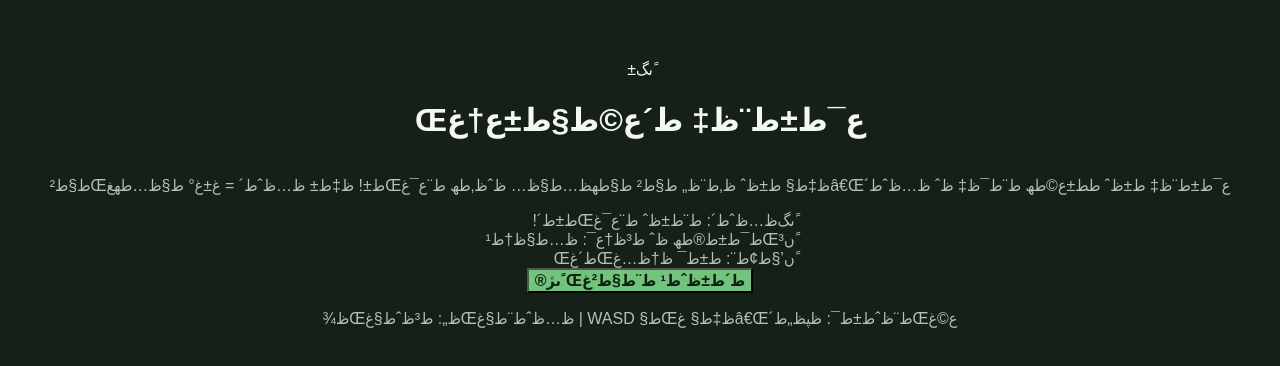
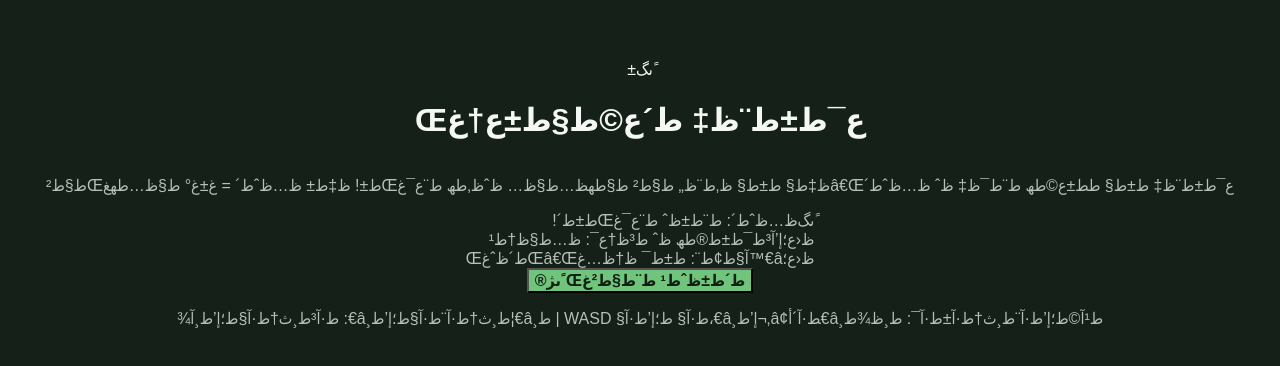
Before and after one commit to hoseinbz79/cat-hunter, a React (Vite) app: page / in a window 1280 px wide. Shown: the part 198-564 px from the top of the page. Built offline with nearby package versions, Linux system fonts and the light colour scheme.

Commit message:
Update Game.tsx

```diff
--- a/src/pages/Game.tsx
+++ b/src/pages/Game.tsx
@@ -430,7 +430,7 @@ export default function Game() {
           </h1>
 
           <p className="text-secondary text-sm leading-relaxed max-w-xs">
-            ع¯ط±ط¨ظ‡ ط±ظˆ ط­ط±ع©طھ ط¨ط¯ظ‡ ظˆ ظ…ظˆط´â€Œظ‡ط§ ط±ظˆ ظ‚ط¨ظ„ ط§ط² ط§طھظ…ط§ظ… ظˆظ‚طھ ط¨ع¯غŒط±!
+            ع¯ط±ط¨ظ‡ ط±ط§ ط­ط±ع©طھ ط¨ط¯ظ‡ ظˆ ظ…ظˆط´â€Œظ‡ط§ ط±ط§ ظ‚ط¨ظ„ ط§ط² ط§طھظ…ط§ظ… ظˆظ‚طھ ط¨ع¯غŒط±!
             ظ‡ط± ظ…ظˆط´ = غ±غ° ط§ظ…طھغŒط§ط²
           </p>
 
@@ -441,13 +441,13 @@ export default function Game() {
             </div>
 
             <div className="flex items-center gap-2">
-              <span>ًںŒ³</span>
+              <span>ظ‹ع؛إ’آ³</span>
               <span>ط¯ط±ط®طھ ظˆ ط³ظ†ع¯: ظ…ط§ظ†ط¹</span>
             </div>
 
             <div className="flex items-center gap-2">
-              <span>ًں’§</span>
-              <span>ط¢ط¨: ط±ط¯ ظ†ظ…غŒط´غŒ</span>
+              <span>ظ‹ع؛â€™آ§</span>
+              <span>ط¢ط¨: ط±ط¯ ظ†ظ…غŒâ€Œط´ظˆغŒ</span>
             </div>
           </div>
 
@@ -465,7 +465,7 @@ export default function Game() {
           </button>
 
           <p className="text-secondary text-xs mt-2">
-            ع©غŒط¨ظˆط±ط¯: ظپظ„ط´â€Œظ‡ط§ غŒط§ WASD | ظ…ظˆط¨ط§غŒظ„: ط³ظˆط§غŒظ¾
+            ط¹آ©ط؛إ’ط·آ¨ط¸ث†ط·آ±ط·آ¯: ط¸ظ¾ط¸â€‍ط·آ´أ¢â‚¬إ’ط¸â€،ط·آ§ ط؛إ’ط·آ§ WASD | ط¸â€¦ط¸ث†ط·آ¨ط·آ§ط؛إ’ط¸â€‍: ط·آ³ط¸ث†ط·آ§ط؛إ’ط¸آ¾
           </p>
         </div>
       )}
@@ -670,7 +670,7 @@ export default function Game() {
             className="mt-3 mb-4 text-sm text-secondary cursor-pointer underline"
           >
             {gameState === "playing"
-              ? "ظ…ع©ط« âڈ¸"
+              ? "ظ…ع©ط« âڈ¸ï¸ڈ"
               : "ط§ط¯ط§ظ…ظ‡ â–¶"}
           </button>
         </div>
@@ -678,10 +678,10 @@ export default function Game() {
 
       {gameState === "gameover" && (
         <div className="flex flex-col items-center justify-center min-h-dvh gap-5 px-6 text-center">
-          <div className="text-6xl">ًںک؟</div>
+          <div className="text-6xl">ظ‹ع؛ع©طں</div>
 
           <h2 className="text-2xl font-bold text-primary">
-            ط¨ط§ط²غŒ طھظ…ظˆظ… ط´ط¯!
+            ط¨ط§ط²غŒ طھظ…ط§ظ… ط´ط¯!
           </h2>
 
           <div className="flex flex-col gap-2">
@@ -705,7 +705,7 @@ export default function Game() {
           </div>
 
           <div className="text-secondary text-sm">
-            ط³ط·ط­ ط±ط³غŒط¯غŒ ط¨ظ‡: {level}
+            ط³ط·ط­ ط·آ±ط·آ³ط؛إ’ط·آ¯ط؛إ’ ط·آ¨ط¸â€،: {level}
           </div>
 
           <button
@@ -719,7 +719,7 @@ export default function Game() {
             onClick={() => setGameState("menu")}
             className="text-secondary text-sm underline cursor-pointer"
           >
-            ظ…ظ†ظˆ ط§طµظ„غŒ
+            ظ…ظ†ظˆغŒ ط§طµظ„غŒ
           </button>
         </div>
       )}
```
